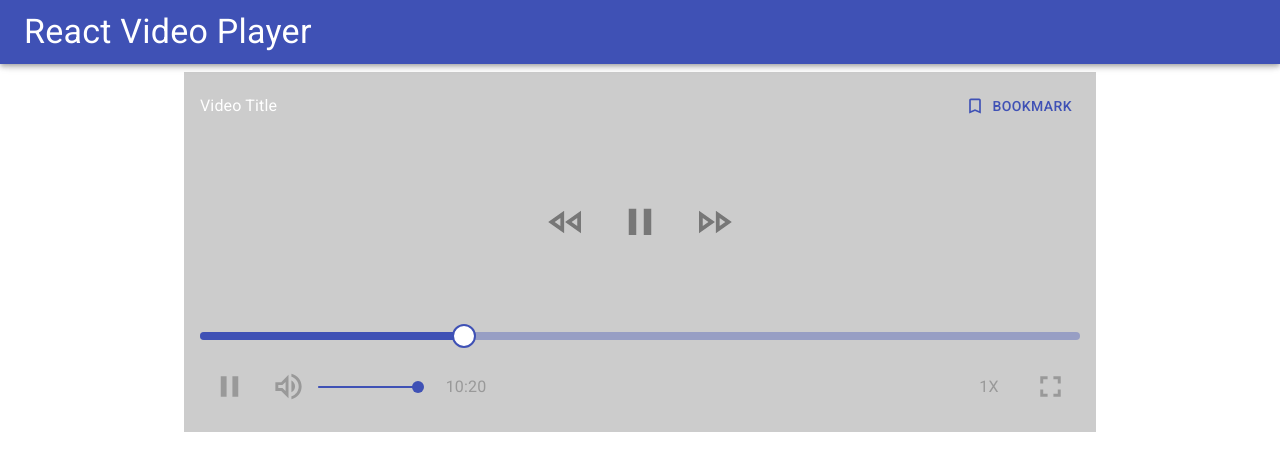
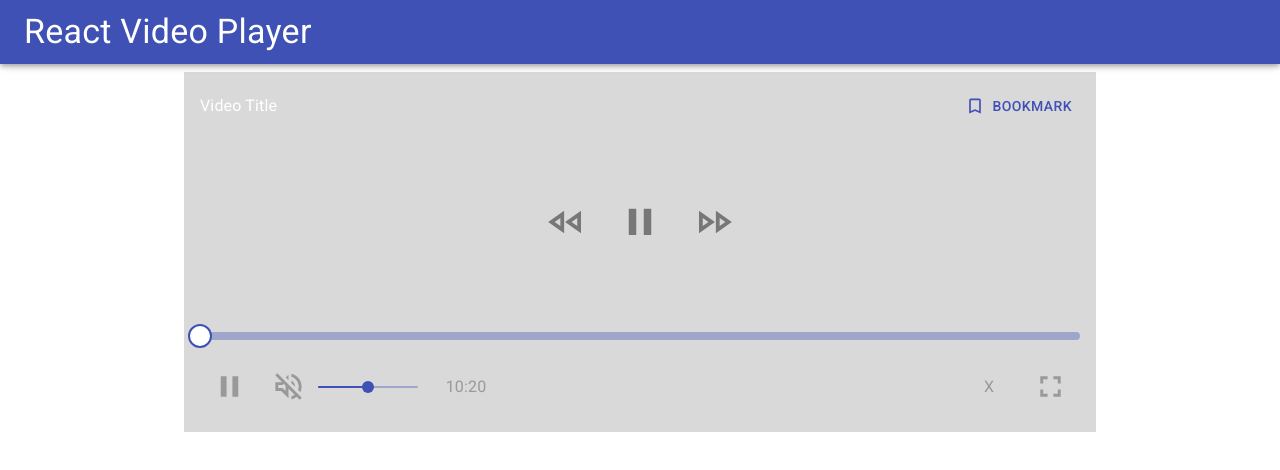
Before and after one commit to MakarandPundlik/video_player, a React (Create React App) app: page / in a window 1280 px wide. Shown: the top 470 px of the page. Built offline with nearby package versions, Linux system fonts and the light colour scheme.

Commit message:
added seeking,volume functionality

```diff
--- a/src/App.js
+++ b/src/App.js
@@ -8,9 +8,11 @@ import {
   Toolbar,
   Typography,
 } from "@material-ui/core";
+import screenfull from "screenfull";
 const useStyles = makeStyles({
   playerWrapper: {
     width: "100%",
+    height:"100%",
     position: "relative",
   },
 });
@@ -19,12 +21,17 @@ const useStyles = makeStyles({
 function App() {
   const classes = useStyles();
   const [state,setState] = useState({
-    playing:true
+    playing:true,
+    muted:true,
+    volume:0.5,
+    plybackrate:1.0,
+    played:0,
+    seeking:false
   });
 
   const playerRef = useRef(null);
-
-  const {playing} = state;
+  const playerContainerRef = useRef(null);
+  const {playing,muted,volume,playbackrate,played,seeking} = state;
 
   const handlePlayPause=()=>{
     setState({...state,playing:!state.playing})
@@ -37,6 +44,45 @@ function App() {
   const handleForwad=()=>{
     playerRef.current.seekTo(playerRef.current.getCurrentTime()+10);
   }
+
+  const handleMute=()=>{
+    setState({...state,muted:!state.muted});
+  }
+
+  const handleVolumeChange=(e,newValue)=>{
+    setState({...state,volume:parseFloat(newValue/100),muted:volume===0?true:false})
+  }
+
+  const handleVolumeSeekUp=(e,newValue)=>{
+    setState({...state,volume:parseFloat(newValue/100),muted:volume===0?true:false})
+  }
+
+  const handlePlaybackrateChange=(rate)=>{
+    setState({...state,playbackrate:rate});
+  }
+
+  const toggleFullScreen=()=>{
+    screenfull.toggle(playerContainerRef.current);
+  }
+
+  const handleProgress=(changeState)=>{
+    console.log(changeState);
+    setState({...state,...changeState});
+  }
+
+  const handleSeekChange=(e,newValue)=>{
+    setState({...state,played:parseFloat(newValue/100)})
+  }
+
+  const handleSeekMouseDown=(e)=>{
+    if(!seeking)
+    setState({...state,seeking:true})
+  }
+
+  const handleSeekMouseUp=(e,newValue)=>{
+    setState({...state,seeking:false})
+    playerRef.current.seekTo(newValue/100)
+  }
   return (
     <>
       <AppBar position="fixed">
@@ -46,19 +92,34 @@ function App() {
       </AppBar>
       <Toolbar />
       <Container maxWidth="md">
-        <div className={classes.playerWrapper}>
+        <div className={classes.playerWrapper} >
           <ReactPlayer
             ref={playerRef}
             url="https://www.youtube.com/watch?v=EeH7dIqyzLE"
             width="100%"
-            muted={false}
+            muted={muted}
             playing={playing}
+            volume={volume}
+            playbackRate={playbackrate}
+            onProgress={handleProgress}
           />
           <Controls
           onPlayPause={handlePlayPause}
           playing={playing}
           onRewind={handleRewind}
           onForward={handleForwad}
+          muted={muted}
+          onMute={handleMute}
+          onVolumeChange={handleVolumeChange}
+          onVolumeSeekUp={handleVolumeSeekUp}
+          volume={volume}
+          playbackrate={playbackrate}
+          onPlaybackrateChange={handlePlaybackrateChange}
+          onToggleFullScreen = {toggleFullScreen}
+          played={played}
+          onSeek={handleSeekChange}
+          onSeekMouseDown={handleSeekMouseDown}
+          onSeekMouseUp={handleSeekMouseUp}
           />
         </div>
       </Container>
--- a/src/components/controls.jsx
+++ b/src/components/controls.jsx
@@ -9,6 +9,7 @@ import {
   VolumeUpOutlined,
   Fullscreen,
 } from "@material-ui/icons";
+import VolumeOffOutlinedIcon from "@material-ui/icons/VolumeOffOutlined";
 import {
   makeStyles,
   Typography,
@@ -58,7 +59,7 @@ const useStyles = makeStyles({
     left: 0,
     right: 0,
     bottom: 0,
-    background: "rgba(0,0,0,0.2)",
+    background: "rgba(0,0,0,0.15)",
     display: "flex",
     flexDirection: "column",
     justifyContent: "space-between",
@@ -94,7 +95,24 @@ function ValueLabelComponent(props) {
     </Tooltip>
   );
 }
-function Controls({ onPlayPause, playing,onRewind,onForward }) {
+function Controls({
+  onPlayPause,
+  playing,
+  onRewind,
+  onForward,
+  muted,
+  onMute,
+  onVolumeChange,
+  onVolumeSeekUp,
+  volume,
+  playbackrate,
+  onPlaybackrateChange,
+  onToggleFullScreen,
+  played,
+  onSeek,
+  onSeekMouseDown,
+  onSeekMouseUp
+}) {
   const classes = useStyles();
   const [anchorEl, setAnchorEl] = React.useState(null);
 
@@ -133,7 +151,11 @@ function Controls({ onPlayPause, playing,onRewind,onForward }) {
 
       {/* middle controls */}
       <Grid container direction="row" justify="center" alignItems="center">
-        <IconButton onClick={onRewind} className={classes.constrolIcons} aria-label="reqind">
+        <IconButton
+          onClick={onRewind}
+          className={classes.constrolIcons}
+          aria-label="reqind"
+        >
           <FastRewindOutlined fontSize="inherit" />
         </IconButton>
 
@@ -155,7 +177,11 @@ function Controls({ onPlayPause, playing,onRewind,onForward }) {
           </IconButton>
         )}
 
-        <IconButton onClick={onForward} className={classes.constrolIcons} aria-label="reqind">
+        <IconButton
+          onClick={onForward}
+          className={classes.constrolIcons}
+          aria-label="reqind"
+        >
           <FastForwardOutlined fontSize="inherit" />
         </IconButton>
       </Grid>
@@ -172,8 +198,11 @@ function Controls({ onPlayPause, playing,onRewind,onForward }) {
           <PrettoSlider
             min={0}
             max={100}
-            defaultValue={30}
+            value={played*100}
             ValueLabelComponent={ValueLabelComponent}
+            onChange={onSeek}
+            onMouseDown={onSeekMouseDown}
+            onChangeCommitted={onSeekMouseUp}
           ></PrettoSlider>
         </Grid>
         <Grid item>
@@ -193,15 +222,24 @@ function Controls({ onPlayPause, playing,onRewind,onForward }) {
                 <PlayArrowOutlined fontSize="large" />
               </IconButton>
             )}
-            <IconButton className={classes.bottomControls}>
-              <VolumeUpOutlined fontSize="large" />
-            </IconButton>
+            {muted ? (
+              <IconButton onClick={onMute} className={classes.bottomControls}>
+                <VolumeOffOutlinedIcon fontSize="large" />
+              </IconButton>
+            ) : (
+              <IconButton onClick={onMute} className={classes.bottomControls}>
+                <VolumeUpOutlined fontSize="large" />
+              </IconButton>
+            )}
             <Slider
               className={classes.volumeControls}
               min={0}
               max={100}
-              defaultValue={100}
+              value={volume*100}
               ValueLabelComponent={ValueLabelComponent}
+
+              onChange={onVolumeChange}
+              onChangeCommitted={onVolumeSeekUp}
             />
             <Grid item>
               <Button
@@ -220,7 +258,7 @@ function Controls({ onPlayPause, playing,onRewind,onForward }) {
             varient="text"
             className={classes.bottomControls}
           >
-            <Typography>1x</Typography>
+            <Typography >{playbackrate}x</Typography>
           </Button>
 
           {/* popover component */}
@@ -240,8 +278,8 @@ function Controls({ onPlayPause, playing,onRewind,onForward }) {
           >
             <Grid container direction="column-reverse">
               {[0.5, 1, 1.5, 2].map((rate) => (
-                <Button>
-                  <Typography vairent="text" color="primary">
+                <Button onClick={()=>onPlaybackrateChange(rate)}>
+                  <Typography vairent="text" color={rate===playbackrate?"secondary":"default"}>
                     {rate}
                   </Typography>
                 </Button>
@@ -249,7 +287,7 @@ function Controls({ onPlayPause, playing,onRewind,onForward }) {
             </Grid>
           </Popover>
 
-          <IconButton className={classes.bottomControls}>
+          <IconButton onClick={onToggleFullScreen} className={classes.bottomControls}>
             <Fullscreen fontSize="large" />
           </IconButton>
         </Grid>
```
